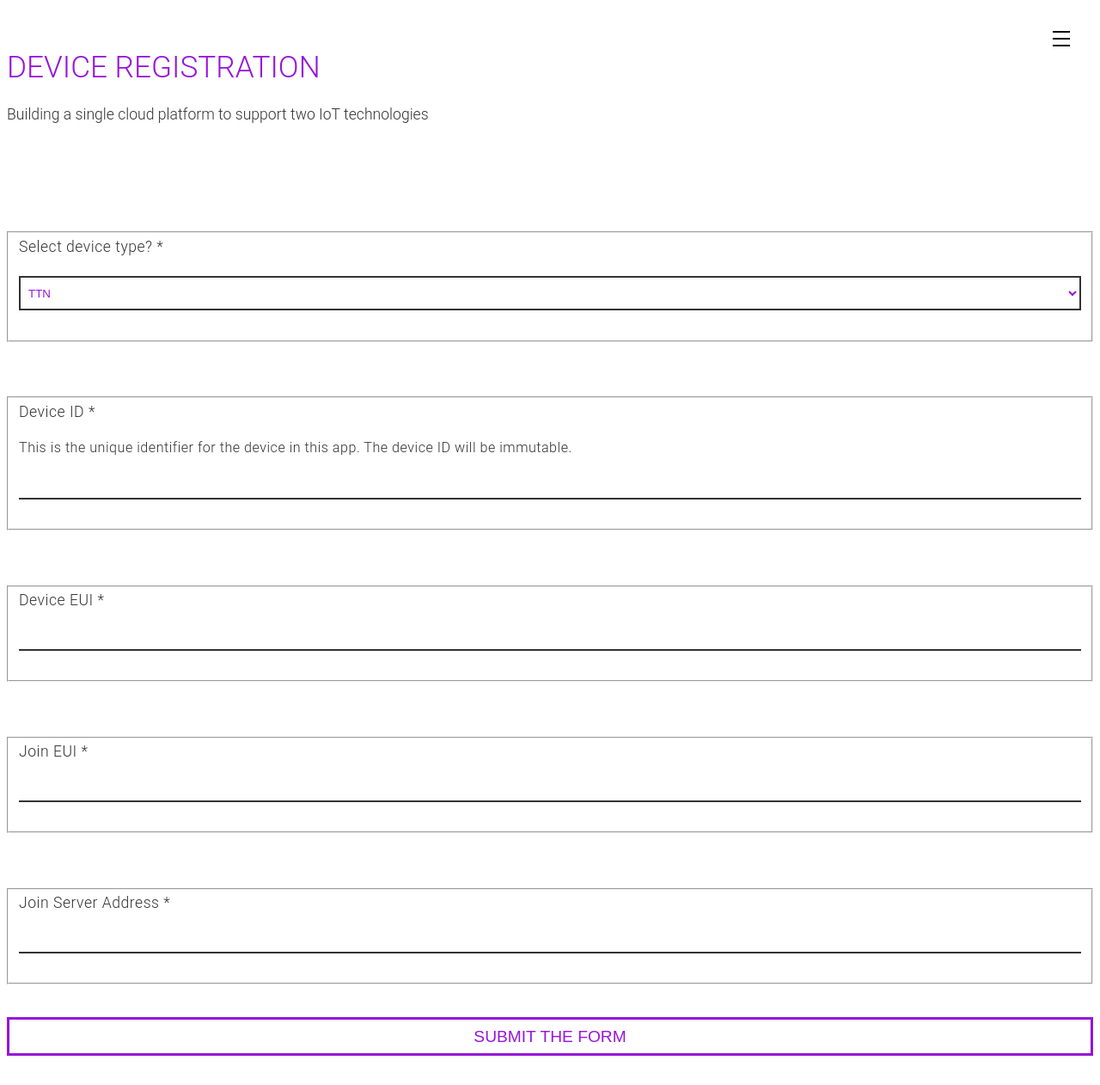
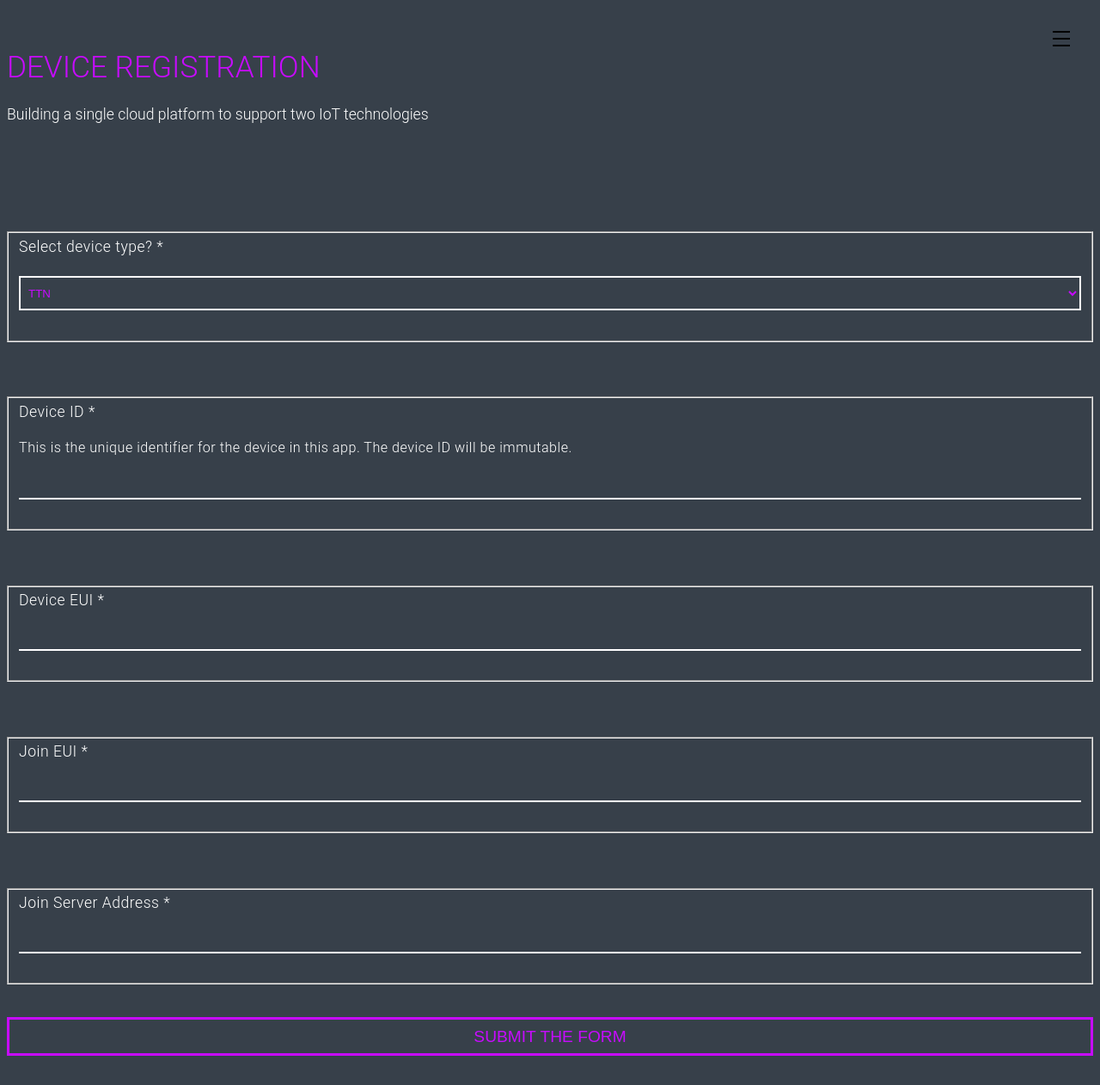
Before and after one commit to KimberlyShi/CS219_Project, a Django app: page /ttn/ in a window 1280 px wide. Shown: the whole page at 86% size. Run offline with Django 4.2, Linux system fonts and the light colour scheme; data that the repository does not hold is empty.

Commit message:
try sample curl

```diff
--- a/cloud_site_folder/cloud_app/static/ttn.css
+++ b/cloud_site_folder/cloud_app/static/ttn.css
@@ -20,15 +20,15 @@
 
   body {
     padding: 2% 0;
-    /* background-color: #37404a; */
-    background-color: #FFF;
+    background-color: #37404a;
+    /* background-color: #FFF; */
   }
 
   h1 {
     font-family: "Roboto", sans-serif;
     font-size: 2.2em;
     font-weight: 300;
-    color: #9615DB;
+    color: #C70BFE;
     text-transform: uppercase;
   }
 
@@ -36,18 +36,18 @@
     font-family: "Roboto", sans-serif;
     font-size: 1.1em;
     font-weight: 300;
-    /* color: #FFF; */
-    color: #333;
+    color: #FFF;
+    /* color: #333; */
   }
 
   a {
-    /* color: #FFF; */
-    color: #333;
+    color: #FFF;
+    /* color: #333; */
   }
   a:hover {
     text-decoration: none;
-    /* color: #FFF; */
-    color: #333;
+    color: #FFF;
+    /* color: #333; */
   }
 
   #survey-form label,
@@ -57,8 +57,8 @@
     font-family: "Roboto", sans-serif;
     font-size: 1.1em;
     font-weight: 300;
-    /* color: #FFF; */
-    color: #333;
+    color: #FFF;
+    /* color: #333; */
     letter-spacing: 0.5px;
   }
   #survey-form input::-webkit-input-placeholder {
@@ -79,8 +79,8 @@
     width: 100%;
     overflow: hidden;
     outline: none;
-    /* border: 2px solid #333; */
-    border: 2px solid #fff;
+    border: 2px solid #333;
+    /* border: 2px solid #fff; */
   }
   #survey-form input {
     margin-top: 1.5%;
@@ -88,14 +88,14 @@
     background: transparent;
     border: none;
     outline: none;
-    /* border-bottom: 2px solid #FFF; */
-    border-bottom: 2px solid #333;
+    border-bottom: 2px solid #FFF;
+    /* border-bottom: 2px solid #333; */
     font-size: 1.1em;
     font-weight: 300;
-    color: #9615DB;
+    color: #C70BFE;
   }
   #survey-form input:focus {
-    border-color: #9615DB;
+    border-color: #C70BFE;
   }
   #survey-form [type=checkbox],
   #survey-form [type=radio] {
@@ -120,19 +120,19 @@
     height: 23px;
     width: 23px;
     transition: all 0.15s ease-out 0s;
-    /* background: #37404a; */
-    background: #FFF;
-    /* color: #FFF; */
-    color: #333;
+    background: #37404a;
+    /* background: #FFF; */
+    color: #FFF;
+    /* color: #333; */
     cursor: pointer;
     outline: none;
     z-index: 1000;
-    /* border: 1px solid #FFF; */
-    border: 1px solid #333;
+    border: 1px solid #FFF;
+    /* border: 1px solid #333; */
   }
   #survey-form [type=checkbox]:hover,
   #survey-form [type=radio]:hover {
-    border-color: #9615DB;
+    border-color: #C70BFE;
   }
   #survey-form [type=checkbox]:checked:before,
   #survey-form [type=radio]:checked:before {
@@ -147,13 +147,13 @@
     font-family: "Glyphicons Halflings";
     line-height: 20px;
     font-size: 15px;
-    color: #9615DB;
+    color: #C70BFE;
   }
   #survey-form [type=checkbox]:focus,
   #survey-form [type=radio]:focus {
     outline: none;
-    /* border-color: #FFF; */
-    border-color: #333;
+    border-color: #FFF;
+    /* border-color: #333; */
   }
   #survey-form [type=radio] {
     border-radius: 50%;
@@ -173,11 +173,11 @@
   #survey-form select {
     height: 40px;
     padding-left: 5px;
-    /* background-color: #37404a; */
-    background-color: #FFF;
-    /* border: 2px solid #FFF; */
-    border: 2px solid #333;
-    color: #9615DB;
+    background-color: #37404a;
+    /* background-color: #FFF; */
+    border: 2px solid #FFF;
+    /* border: 2px solid #333; */
+    color: #C70BFE;
   }
   #survey-form select option {
     padding: 5px 10px;
@@ -185,7 +185,7 @@
     cursor: pointer;
   }
   #survey-form select option:hover {
-    background-color: #9615DB;
+    background-color: #C70BFE;
   }
   #survey-form textarea {
     resize: none;
@@ -193,11 +193,11 @@
     padding: 10px 10px 0px 20px;
     width: 100%;
     height: 90px;
-    color: #9615DB;
-    /* background-color: #37404a; */
-    background-color: #FFF;
-    /* border: 2px solid #FFF; */
-    border: 2px solid #333;
+    color: #C70BFE;
+    background-color: #37404a;
+    /* background-color: #FFF; */
+    border: 2px solid #FFF;
+    /* border: 2px solid #333; */
   }
   #survey-form .btn {
     display: inline-block;
@@ -208,11 +208,11 @@
     text-transform: uppercase;
     text-decoration: none;
     cursor: pointer;
-    border: 3px solid #9615DB;
+    border: 3px solid #C70BFE;
     border-radius: 0;
     font-weight: 500;
     font-size: 1.2em;
-    color: #9615DB;
+    color: #C70BFE;
     text-align: center;
     background: none;
     transition: color 0.25s ease;
@@ -224,14 +224,14 @@
     left: 0;
     width: 0;
     height: 100%;
-    background-color: #9615DB;
+    background-color: #C70BFE;
     transform-origin: left;
     transition: width 0.5s ease;
     z-index: -1;
   }
   #survey-form .btn:hover {
-    /* color: #37404a; */
-    color: #FFF;
+    color: #37404a;
+    /* color: #FFF; */
   }
   #survey-form .btn:hover:after {
     width: 100%;
--- a/cloud_site_folder/cloud_app/views.py
+++ b/cloud_site_folder/cloud_app/views.py
@@ -2,13 +2,50 @@ from django.shortcuts import render
 
 from django.http import HttpResponse
 
+import requests, json
+
 def home_view(request):
-    # default GET
-    # print(request.GET)
-    # https://www.thethingsindustries.com/docs/the-things-stack/interact/api/#multi-step-actions
     return render(request, "home.html")
 
 def ttn_view(request):
+    # https://www.thethingsindustries.com/docs/the-things-stack/interact/api/#multi-step-actions
+    request_params = {
+        "device_id": request.GET.get('device_id', False),
+        "dev_eui": request.GET.get('device_eui', False),
+        "join_eui": request.GET.get('join_eui', False),
+        # "join_server_address": request.GET['join_server_address'],
+    }
+
+    # To register a device newdev1 in application app1, first, register the DevEUI, JoinEUI and cluster addresses in the Identity Server.
+    data = {
+        "end_device": {
+            "ids": request_params,
+            "join_server_address": "thethings.example.com",
+            "network_server_address": "thethings.example.com",
+            "application_server_address": "thethings.example.com"
+            },
+        "field_mask": {
+            "paths": [
+                "join_server_address",
+                "network_server_address",
+                "application_server_address",
+                "ids.dev_eui",
+                "ids.join_eui"
+            ]
+        }
+    }
+
+    post_payload = json.dumps(data)
+    print(post_payload)
+
+    try:
+        r = requests.post(
+            'https://thethings.example.com/api/v3/applications/app1/devices',
+            data=post_payload)
+    except requests.exceptions.RequestException as e:
+        # raise SystemExit(e)
+        print("Error: TTN Post")
+
     return render(request, "ttn.html")
 
 def index(request):
```
Also changed, not shown: cloud_site_folder/db.sqlite3.
